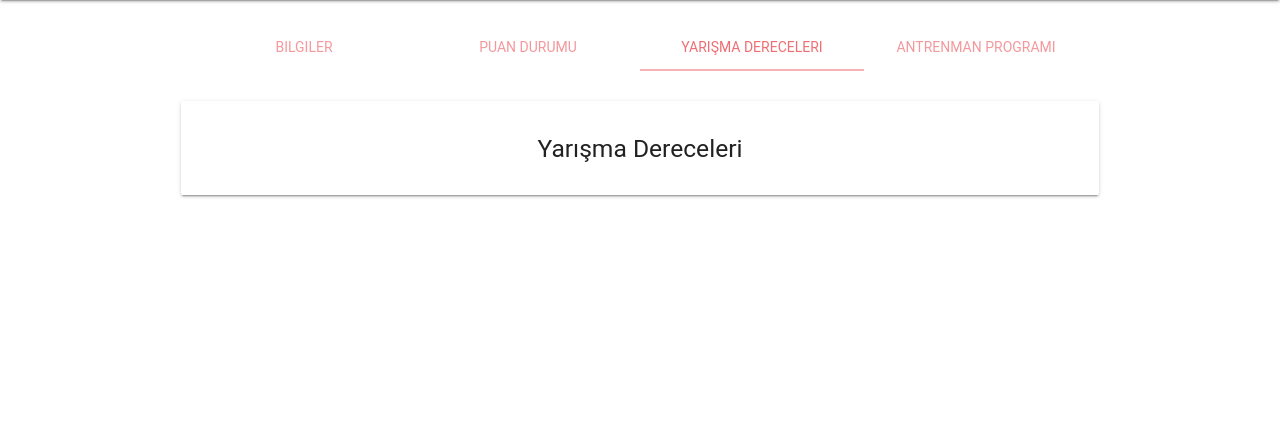
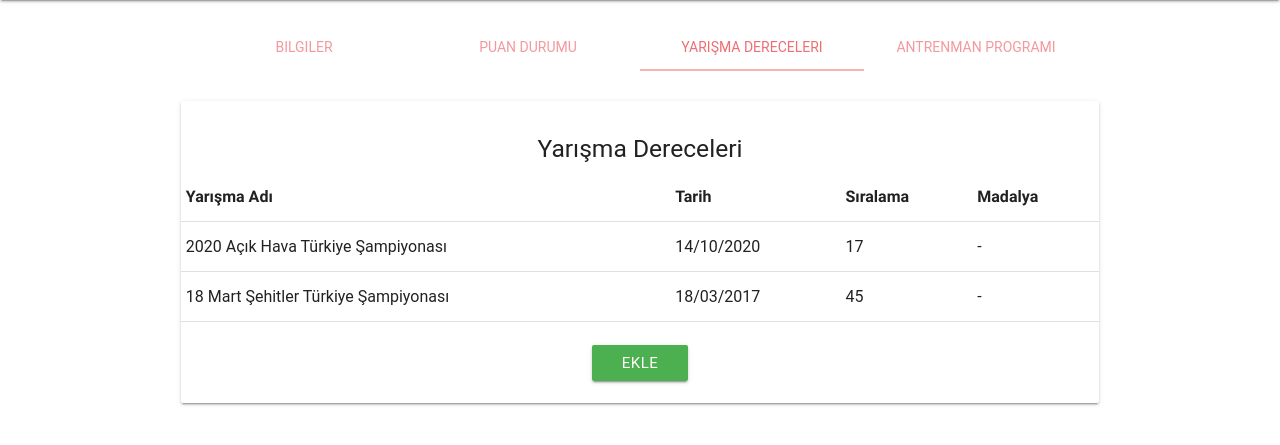
Before and after one commit to bece0/Antrenor, a PHP site: page /sporcu_sayfasi.php?sporcu=1 in a window 1280 px wide, after a click that opens the changed part. Shown: the part 64-509 px from the top of the page. Run offline with PHP 8.4, Linux system fonts and the light colour scheme; the visitor is signed in with stand-in values (Sample User, id 1); data that the repository does not hold is empty; some libraries are stand-ins or nearby versions; some web fonts are replaced.

Commit message:
yarışma derecesi sayfası tasarlandı

```diff
--- a/sporcu_sayfasi.php
+++ b/sporcu_sayfasi.php
@@ -204,6 +204,7 @@
             <div class="card row mx-2 mb-3">
                 <br>
                 <h5 style= "text-align:center">Puan Durumu</h5>
+
                 <br>
             </div>
         </div>
@@ -212,7 +213,49 @@
             <div class="card row mx-2 mb-3">
                 <br>
                 <h5 style= "text-align:center"> Yarışma Dereceleri  </h5>
-                <br>
+                <table class="table table-striped  table-hover highlight ">
+                <thead>
+                    <tr>
+
+                        <th scope="col"> Yarışma Adı </th>
+                        <th scope="col"> Tarih </th>
+                        <th scope="col"> Sıralama </th>
+                        <th scope="col">Madalya</th>
+
+                    </tr>
+                </thead>
+                <tbody>
+
+
+                        <tr>
+                            <td>2020 Açık Hava Türkiye Şampiyonası</td>
+                            <td>14/10/2020</td>
+                            <td>17</td>
+                            <td>-</td>
+
+
+                        </tr>
+                        <tr>
+                            <td>18 Mart Şehitler Türkiye Şampiyonası</td>
+                            <td>18/03/2017</td>
+                            <td>45</td>
+                            <td>-</td>
+
+
+                        </tr>
+
+
+
+                </tbody>
+            </table>
+            <br>
+                    <center>
+                        <div class="col-sm-12 col-md-2 ">
+                            <a class=" waves-light btn green" id="bilgi_duzenle_buton" href="yarisma_sonucu.php?sporcu=<?php echo $sporcu_no ?>">Ekle</a>
+                        </div>
+                    </center>
+                    <br>
+
             </div>
             <div id="antrenman" class="col s12">
                 <br>
```
